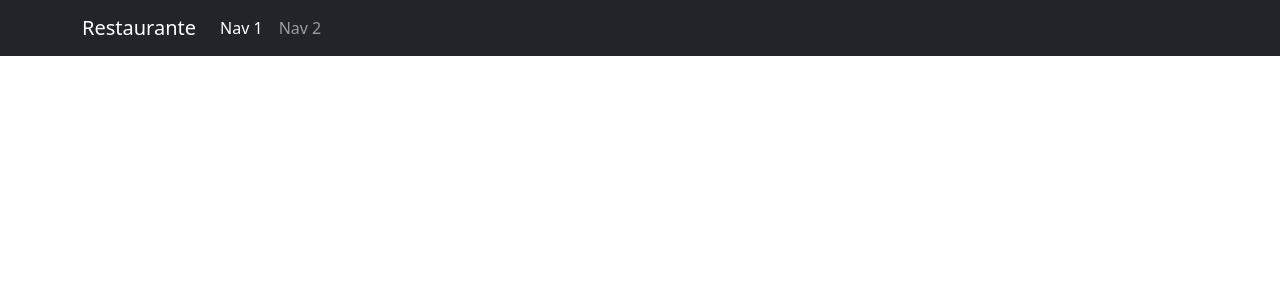
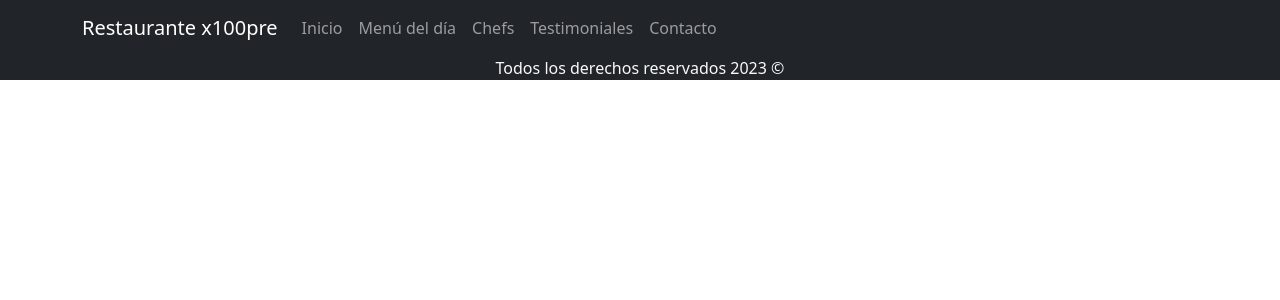
Before and after one commit to RobBanDam/Restaurante, a PHP site: page / in a window 1280 px wide. Shown: the top 300 px of the page. Run offline with PHP 8.4, Linux system fonts and the light colour scheme.

Commit message:
27/12/2023 V.1.2 Contenido del menu y del folder

```diff
--- a/index.php
+++ b/index.php
@@ -15,23 +15,32 @@
 
 	<nav class="navbar navbar-expand-lg navbar-dark bg-dark">
 		<div class="container">
-			<a class="navbar-brand" href="#">Restaurante</a>
+			<a class="navbar-brand" href="#">Restaurante x100pre</a>
 
 			<button class="navbar-toggler" type="button" data-bs-toggle="collapse" data-bs-target="#navbarNav" aria-controls="navbarNav" aria-expanded="false" aria-label="Toggle navigation">
 				<span class="navbar-toggler-icon"></span>
 			</button>
 
 			<div class="collapse navbar-collapse" id="navbarNav">
-
-				<ul class="nav navbar-nav">
+				<ul class="nav navbar-nav ml-auto">
 					<li class="nav-item">
-						<a class="nav-link active" href="#" aria-current="page">Nav 1<span class="visually-hidden">(current)</span></a>
+						<a class="nav-link" href="#inicio">Inicio</a>
 					</li>
 					<li class="nav-item">
-						<a class="nav-link" href="#">Nav 2</a>
+						<a class="nav-link" href="#menu">Menú del día</a>
+					</li>
+					<li class="nav-item">
+						<a class="nav-link" href="#chefs">Chefs</a>
+					</li>
+					<li class="nav-item">
+						<a class="nav-link" href="#testimonios">Testimoniales</a>
+					</li>
+					<li class="nav-item">
+						<a class="nav-link" href="#contacto">Contacto</a>
 					</li>
 				</ul>
 			</div>
+
 		</div>
 	</nav>
 
@@ -39,10 +48,15 @@
 	<header>
 		<!-- place navbar here -->
 	</header>
-	<main></main>
-	<footer>
-		<!-- place footer here -->
+
+	<main>
+
+	</main>
+
+	<footer class="bg-dark text-light text-center">
+		<p>Todos los derechos reservados <?php echo date('Y'); ?> &copy;</p>
 	</footer>
+
 	<!-- Bootstrap JavaScript Libraries -->
 	<script src="https://cdn.jsdelivr.net/npm/@popperjs/core@2.11.8/dist/umd/popper.min.js" integrity="sha384-I7E8VVD/ismYTF4hNIPjVp/Zjvgyol6VFvRkX/vR+Vc4jQkC+hVqc2pM8ODewa9r" crossorigin="anonymous"></script>
 
```
